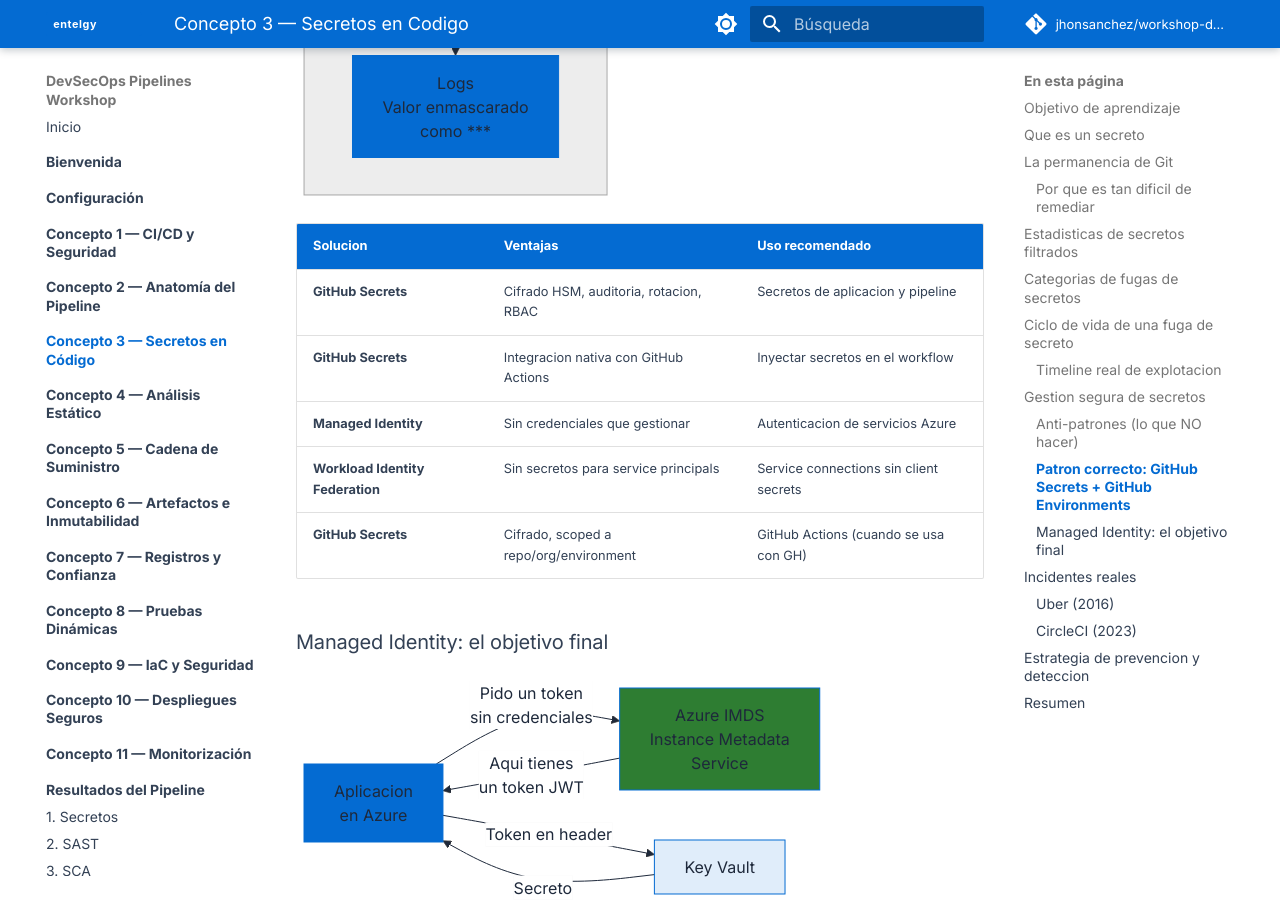
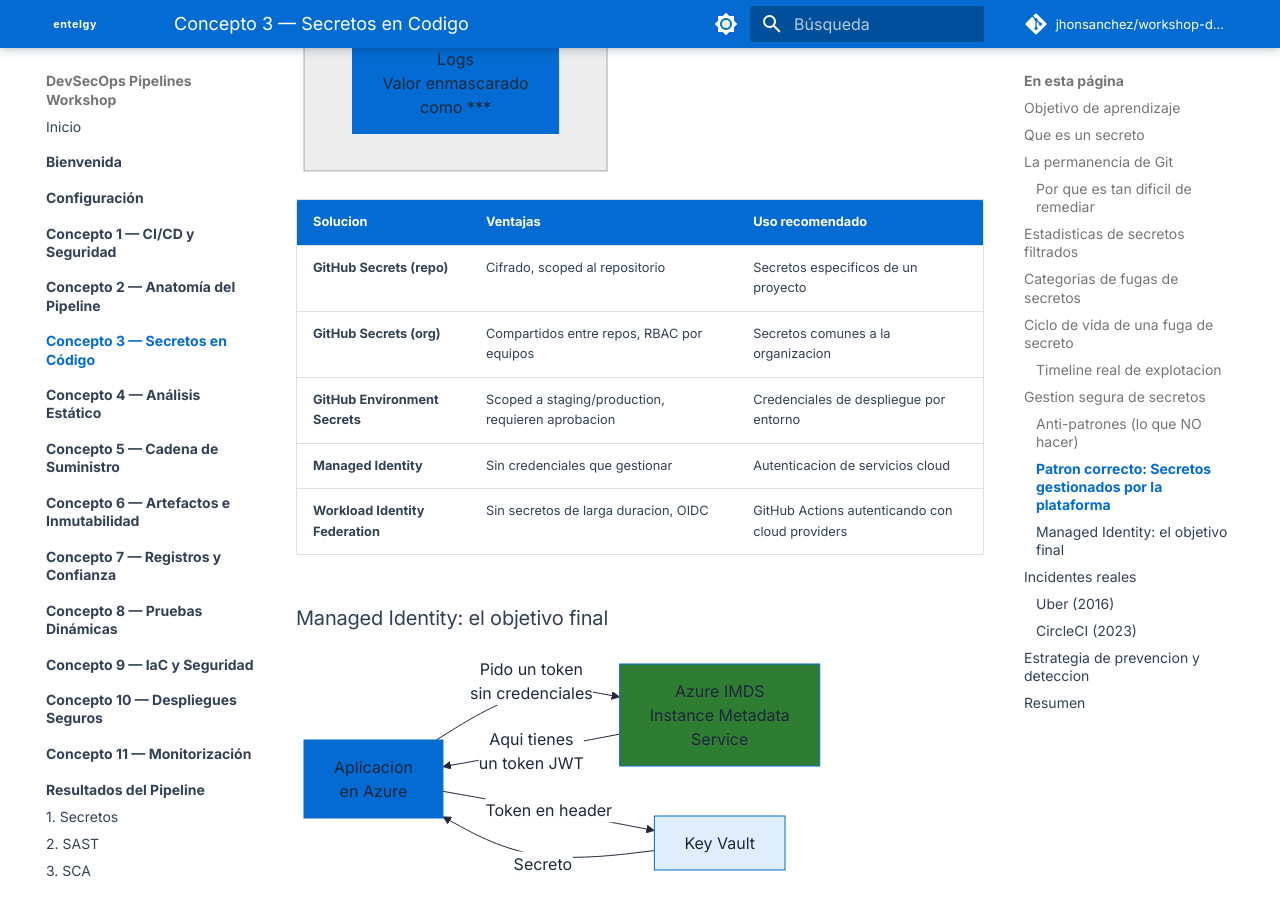
Before and after one commit to jhonsanchez/workshop-devsecops-pipelines, an MkDocs documentation site: the page built from docs/concepto03-secretos/index.md, in a window 1280 px wide and 900 px high, scrolled down 5536 px. Built offline with MkDocs 1.6.1 and Material for MkDocs 9.7.7, drawn with Linux system fonts in a browser that asks for light colours; comment, search, counter and statistics services are not loaded; some of the changed text lies outside the part shown.

Commit message:
fix: differentiate GitHub Secrets types (repo/org/environment) in concept 3

````diff
--- a/docs/concepto03-secretos/index.md
+++ b/docs/concepto03-secretos/index.md
@@ -210,12 +210,12 @@
 | Secreto en pipeline YAML | `variables: password: "xxx"` | Visible en el repositorio |
 | Compartir por Slack/email | "Te paso el token por DM" | Sin auditoria, sin rotacion |
 
-### Patron correcto: GitHub Secrets + GitHub Environments
+### Patron correcto: Secretos gestionados por la plataforma
 
 ```mermaid
 flowchart LR
     subgraph Correcto["Gestion Segura de Secretos"]
-        KV[GitHub Secrets<br/>Secretos cifrados<br/>con auditoria] --> VG[GitHub Environment<br/>vinculado a KV]
+        KV[GitHub Secrets<br/>Cifrados por repo/org] --> VG[Environment Secrets<br/>Scoped a staging/prod]
         VG --> P[Pipeline<br/>Referencia por nombre]
         P --> A[Agente<br/>Secreto en memoria<br/>solo durante ejecucion]
         A --> M[Logs<br/>Valor enmascarado<br/>como ***]
@@ -228,11 +228,11 @@
 
 | Solucion | Ventajas | Uso recomendado |
 |----------|----------|-----------------|
-| **GitHub Secrets** | Cifrado HSM, auditoria, rotacion, RBAC | Secretos de aplicacion y pipeline |
-| **GitHub Secrets** | Integracion nativa con GitHub Actions | Inyectar secretos en el workflow |
-| **Managed Identity** | Sin credenciales que gestionar | Autenticacion de servicios Azure |
-| **Workload Identity Federation** | Sin secretos para service principals | Service connections sin client secrets |
-| **GitHub Secrets** | Cifrado, scoped a repo/org/environment | GitHub Actions (cuando se usa con GH) |
+| **GitHub Secrets (repo)** | Cifrado, scoped al repositorio | Secretos especificos de un proyecto |
+| **GitHub Secrets (org)** | Compartidos entre repos, RBAC por equipos | Secretos comunes a la organizacion |
+| **GitHub Environment Secrets** | Scoped a staging/production, requieren aprobacion | Credenciales de despliegue por entorno |
+| **Managed Identity** | Sin credenciales que gestionar | Autenticacion de servicios cloud |
+| **Workload Identity Federation** | Sin secretos de larga duracion, OIDC | GitHub Actions autenticando con cloud providers |
 
 ### Managed Identity: el objetivo final
 
````
